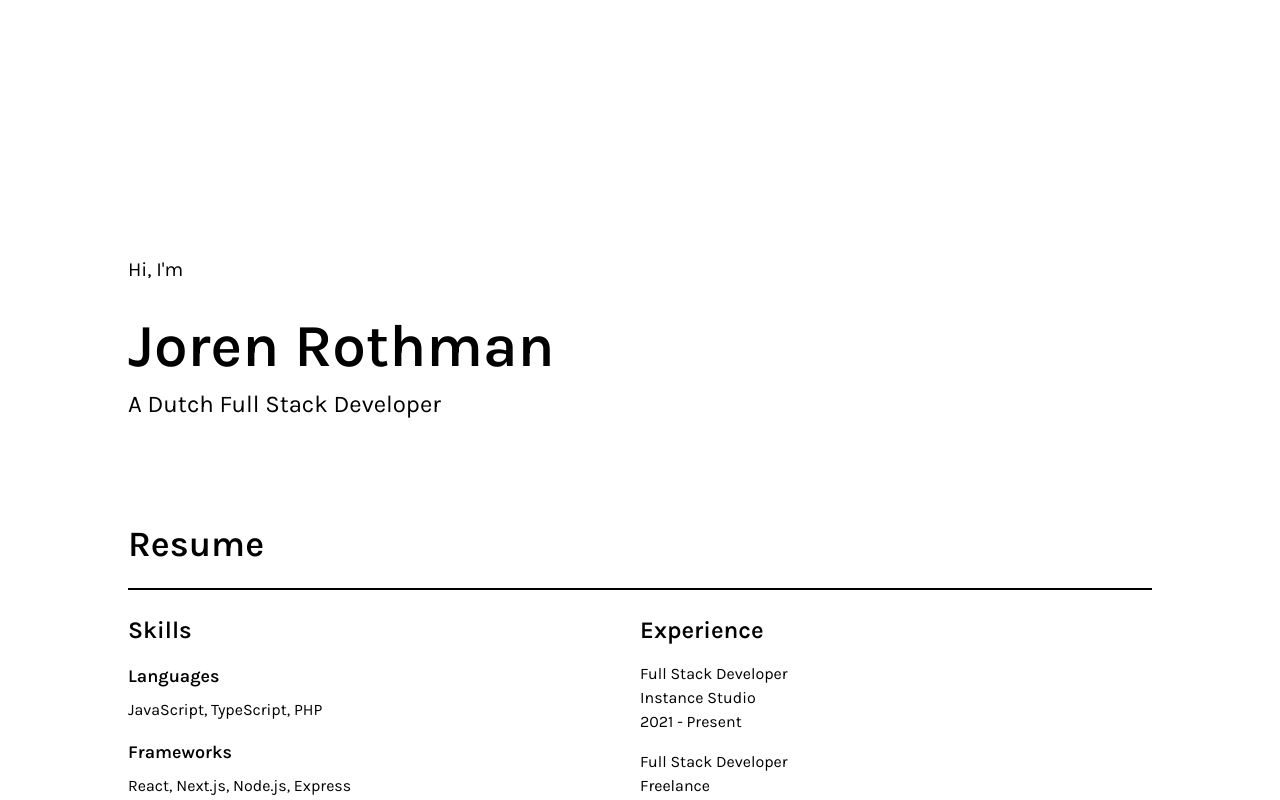
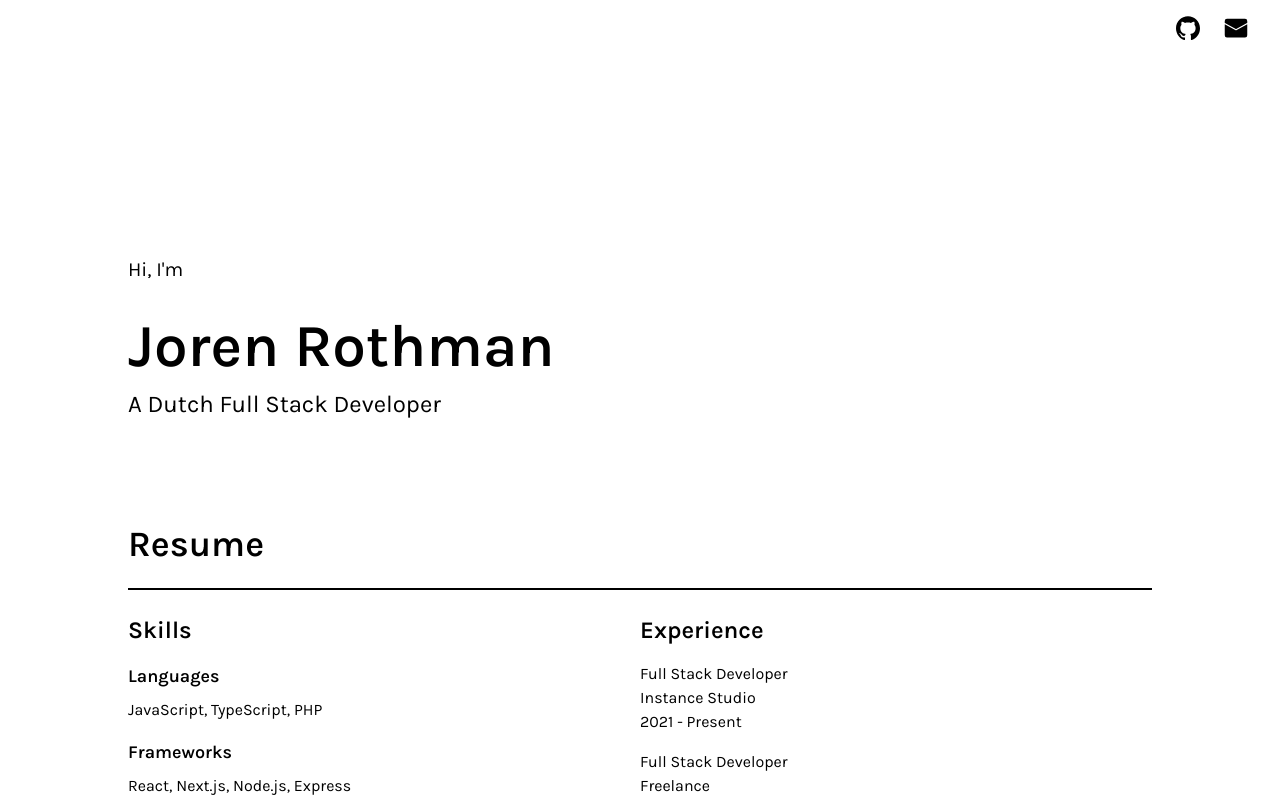
Before and after one commit to JorenRothman/portfolio-site, a Next.js app: page / in a window 1280 px wide. Shown: the top 800 px of the page. Built offline with nearby package versions, Linux system fonts and the light colour scheme.

Commit message:
Site Header

```diff
--- a/src/app/page.tsx
+++ b/src/app/page.tsx
@@ -1,13 +1,17 @@
 import Header from '@/app/_components/Header';
 import Projects from '@/app/_components/Projects';
 import Resume from '@/app/_components/Resume';
+import SiteHeader from '@/components/SiteHeader';
 
 export default function Home() {
     return (
-        <main className="">
-            <Header />
-            <Resume />
-            <Projects />
-        </main>
+        <>
+            <SiteHeader />
+            <main className="">
+                <Header />
+                <Resume />
+                <Projects />
+            </main>
+        </>
     );
 }
--- /dev/null
+++ b/src/components/SiteHeader.tsx
@@ -0,0 +1,41 @@
+export default function SiteHeader() {
+    return (
+        <div className="py-4 px-8 fixed top-0 right-0 flex gap-6">
+            <a
+                href="https://github.com/jorenrothman"
+                target="_blank"
+                className="inline-block"
+            >
+                <svg
+                    xmlns="http://www.w3.org/2000/svg"
+                    width="24"
+                    height="24"
+                    viewBox="0 0 24 24"
+                >
+                    <path
+                        d="M12 .297C5.37.297 0 5.667 0 12.297c0 5.48 3.438 10.122 8.207 11.773.6.11.82-.258.82-.577 0-.285-.01-1.04-.015-2.04-3.338.724-4.042-1.61-4.042-1.61-.547-1.39-1.335-1.76-1.335-1.76-1.09-.745.083-.73.083-.73 1.205.085 1.838 1.236 1.838 1.236 1.07 1.835 2.807 1.305 3.49.997.108-.776.42-1.305.76-1.605-2.665-.303-5.466-1.332-5.466-5.93 0-1.31.465-2.38 1.235-3.22-.135-.303-.54-1.523.105-3.176 0 0 1.005-.322 3.3 1.23.96-.267 1.98-.4 3-.405 1.02.005 2.04.138 3 .405 2.28-1.552 3.285-1.23 3.285-1.23.645 1.653.24 2.873.12 3.176.765.84 1.23 1.91 1.23 3.22 0 4.61-2.805 5.625-5.475 5.92.42.36.81 1.096.81 2.22 0 1.605-.015 2.895-.015 3.285 0 .315.21.69.825.57C20.565 22.41 24 17.77 24 12.297 24 5.667 18.63.297 12 .297z"
+                        fill="#000000"
+                        className="group-even:fill-white"
+                    />
+                </svg>
+            </a>
+
+            <a href="mailto: hello@jorenrothman.nl" className="inline-block">
+                <svg
+                    xmlns="http://www.w3.org/2000/svg"
+                    viewBox="0 0 64 64"
+                    width="24"
+                    height="24"
+                >
+                    <g fill="#000000">
+                        <path
+                            d="M33.933,37.5a4.006,4.006,0,0,1-3.867,0L2,22.017V51a6.006,6.006,0,0,0,6,6H56a6.006,6.006,0,0,0,6-6V22.017Z"
+                            fill="#000000"
+                        ></path>
+                        <path d="M56,7H8a6.006,6.006,0,0,0-6,6v5a1,1,0,0,0,.517.876l29,16a1,1,0,0,0,.966,0l29-16A1,1,0,0,0,62,18V13A6.006,6.006,0,0,0,56,7Z"></path>
+                    </g>
+                </svg>
+            </a>
+        </div>
+    );
+}
```
